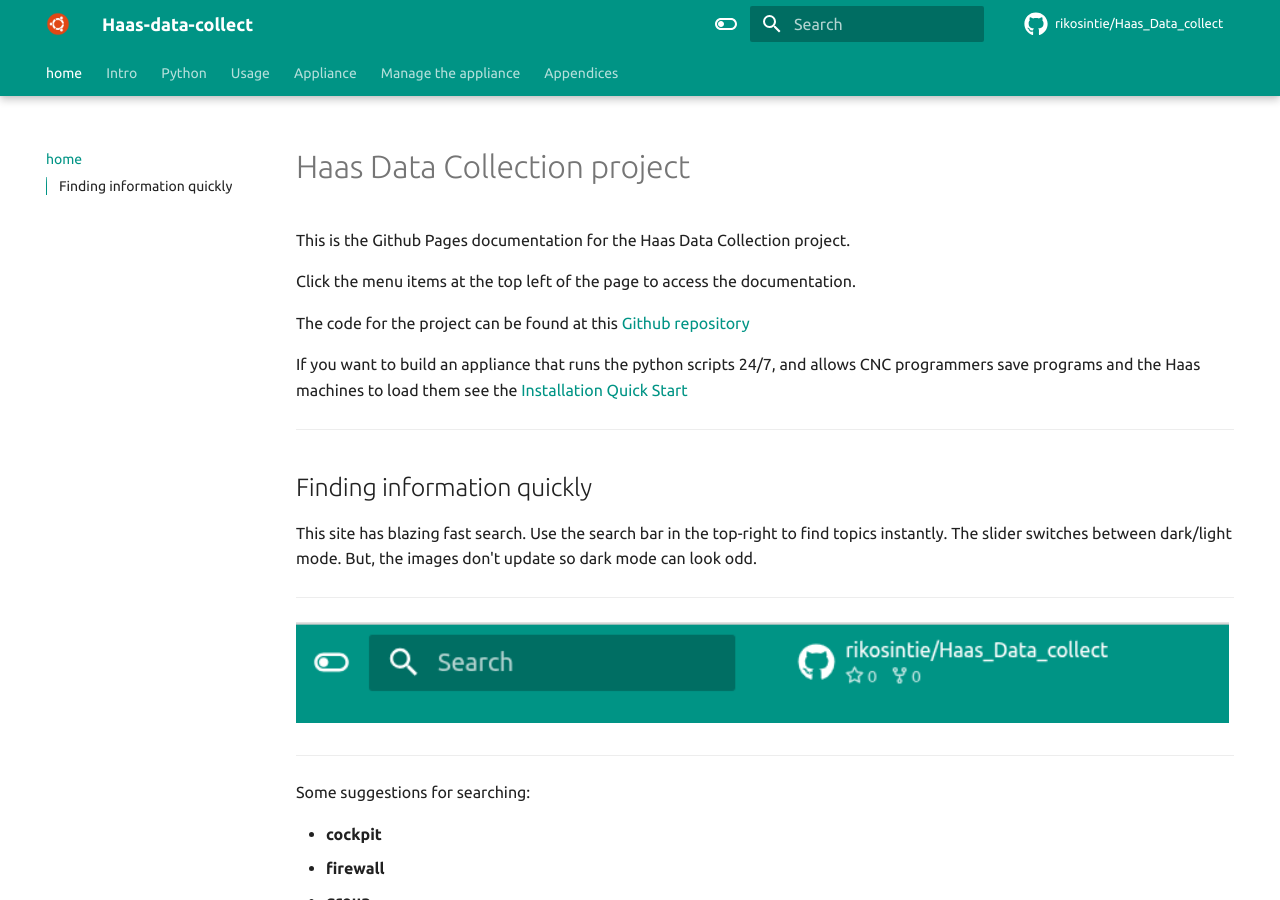
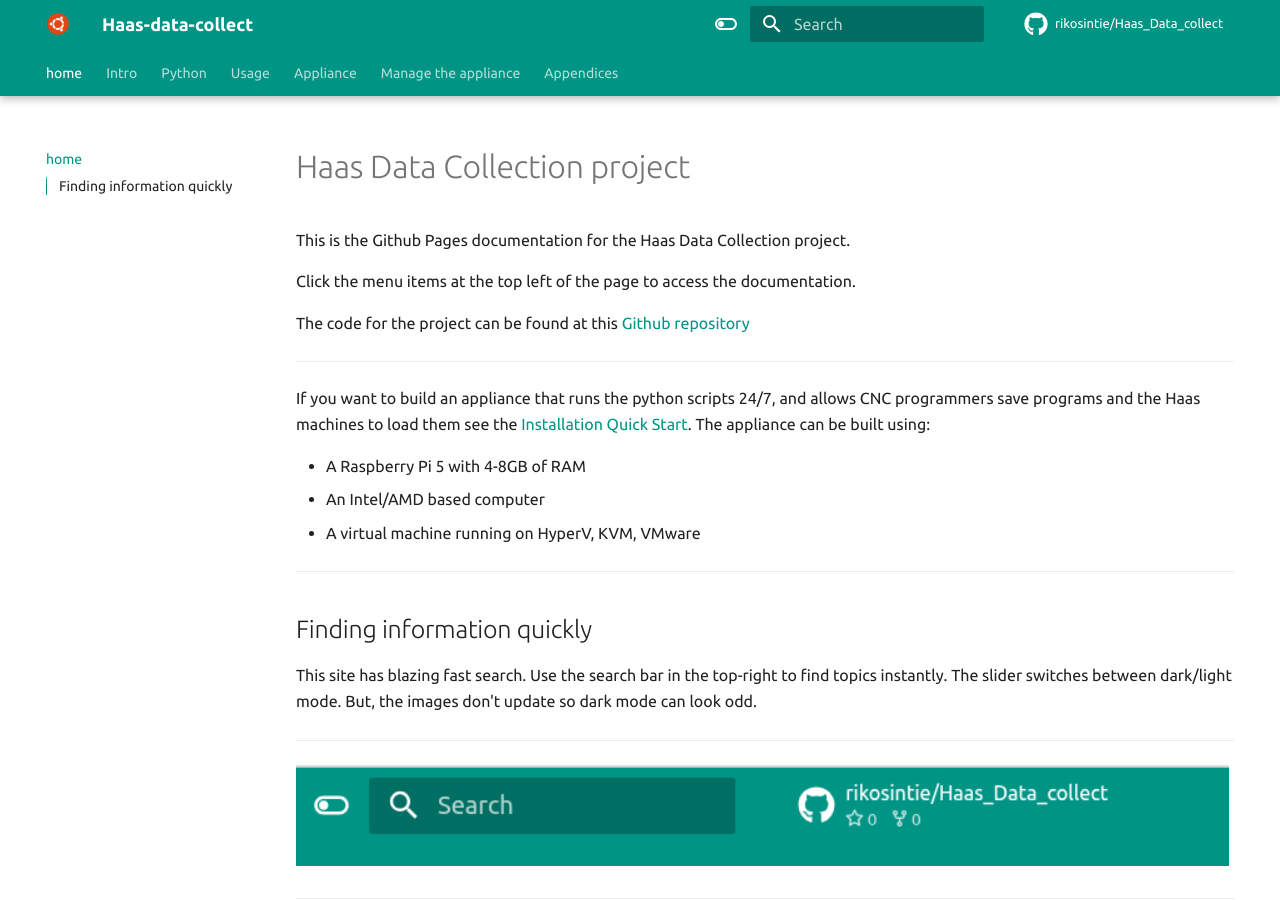
Before and after one commit to rikosintie/Haas_Data_collect, an MkDocs documentation site: the page built from docs/README.md, in a window 1280 px wide and 900 px high. Built offline with MkDocs 1.6.1 and Material for MkDocs 9.7.7, drawn with Linux system fonts in a browser that asks for light colours; some web fonts are replaced; comment, search, counter and statistics services are not loaded.

Commit message:
Git Title: README.md: Added section for building an appliance

```diff
--- a/docs/README.md
+++ b/docs/README.md
@@ -6,7 +6,13 @@
 
 The code for the project can be found at this [Github repository](https://github.com/rikosintie/Haas_Data_collect)
 
-If you want to build an appliance that runs the python scripts 24/7, and allows CNC programmers save programs and the Haas machines to load them see the [Installation Quick Start](/INSTALL_QUICKSTART.md){: target="_blank" rel="noopener" }
+----------------------------------------------------------------
+
+If you want to build an appliance that runs the python scripts 24/7, and allows CNC programmers save programs and the Haas machines to load them see the [Installation Quick Start](/INSTALL_QUICKSTART.md){: target="_blank" rel="noopener" }. The appliance can be built using:
+
+- A Raspberry Pi 5 with 4-8GB of RAM
+- An Intel/AMD based computer
+- A virtual machine running on HyperV, KVM, VMware
 
 ----------------------------------------------------------------
 
```
